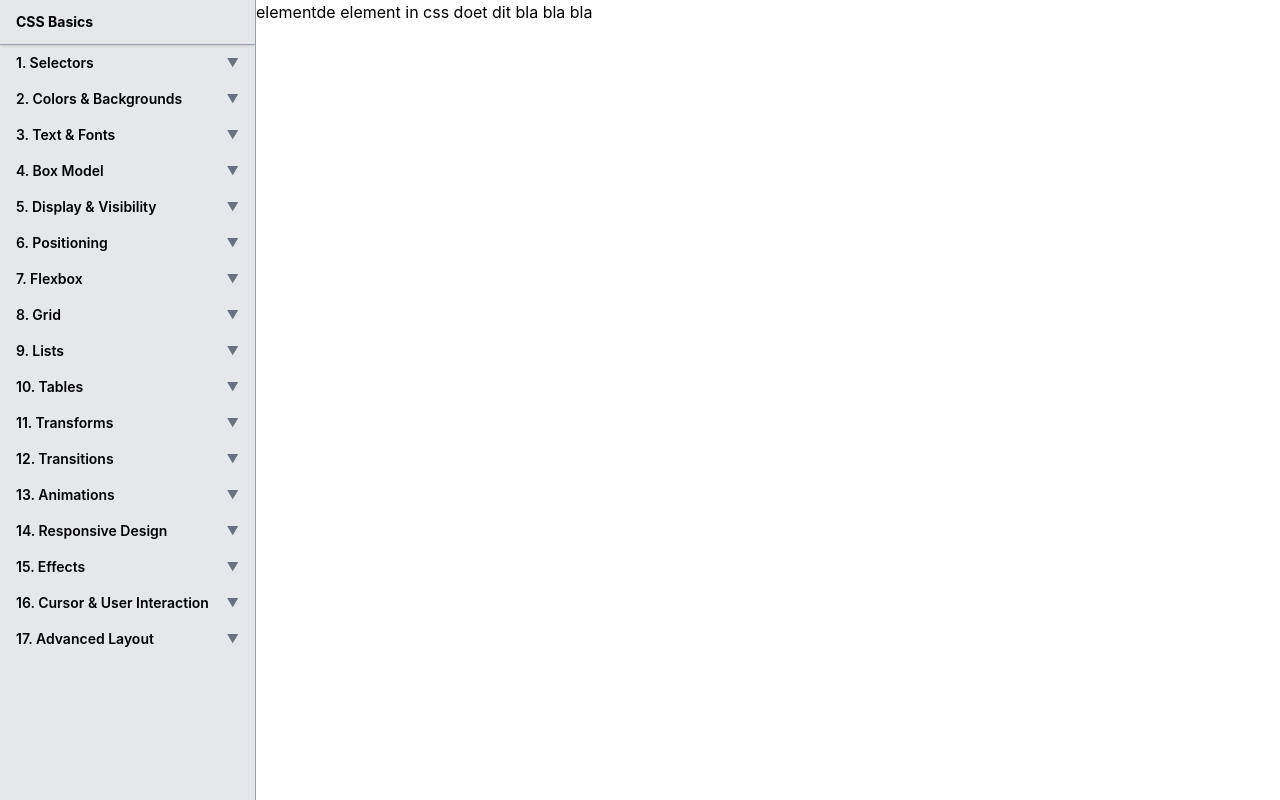
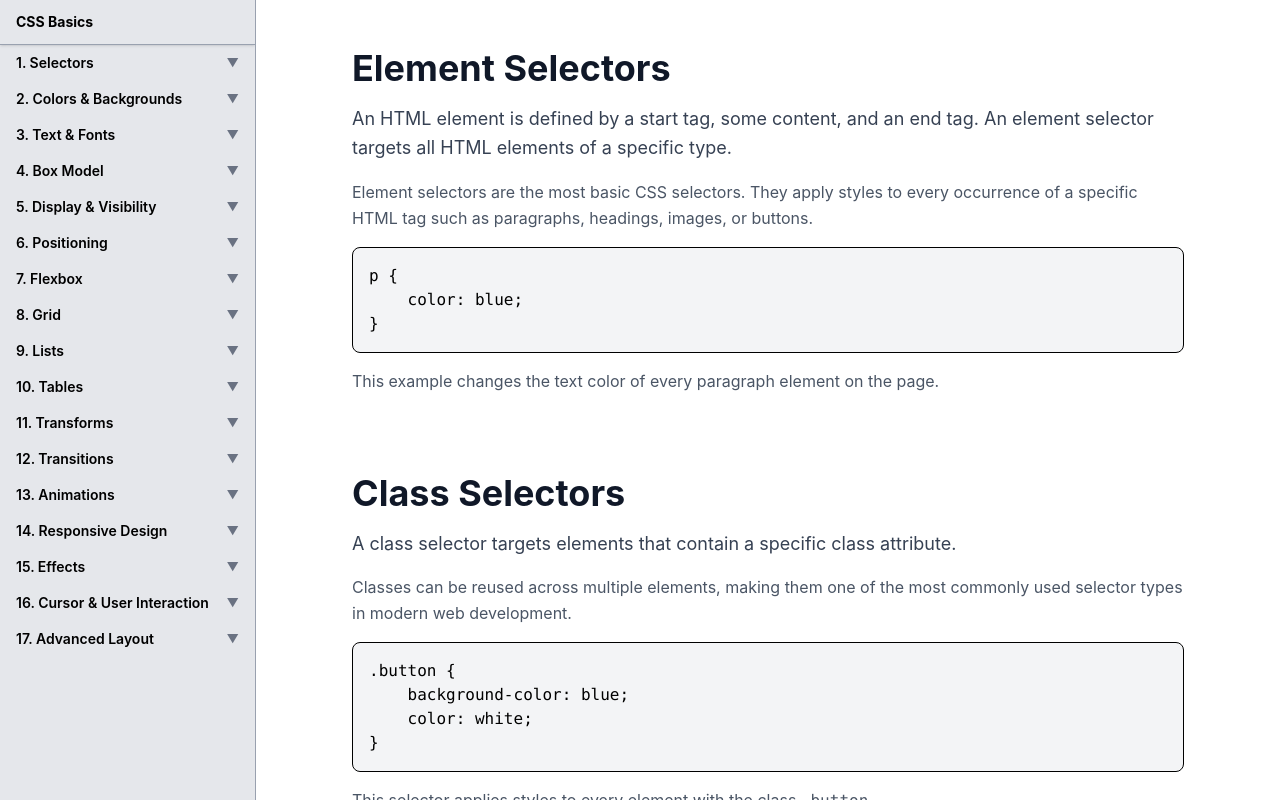
Before and after one commit to itzmitto/Svelte-project-back-to-css-basics, a SvelteKit app: page /testpage in a window 1280 px wide. Built offline with nearby package versions, Linux system fonts and the light colour scheme.

Commit message:
slug toegevoegd

```diff
--- /dev/null
+++ b/src/routes/(homepage)/content/[slug]/+page.svelte
@@ -0,0 +1,7 @@
+<script lang="ts">
+    let { data } = $props();
+
+    console.log(data);
+</script>
+
+<h1>content: {data.slug}</h1>
--- /dev/null
+++ b/src/routes/(homepage)/content/[slug]/+page.ts
@@ -0,0 +1,5 @@
+export const load = ({ params }) => {
+    return {
+        slug: params.slug
+    }
+}
--- a/src/routes/(homepage)/testpage/+page.svelte
+++ b/src/routes/(homepage)/testpage/+page.svelte
@@ -1,6 +1,181 @@
-<h1>
-    element
-</h1>
-<h2>
-    de element in css doet dit bla bla bla
-</h2>
+<main class="flex-1 overflow-y-auto bg-white">
+	<div class="max-w-4xl mx-auto px-8 py-12 space-y-20">
+
+		<!-- dit is de element -->
+		<section id="element" class="scroll-mt-20 space-y-4">
+			<h1 class="text-4xl font-bold text-gray-900">Element Selectors</h1>
+
+			<p class="text-lg text-gray-700 leading-relaxed">
+				An HTML element is defined by a start tag, some content, and an end tag.
+				An element selector targets all HTML elements of a specific type.
+			</p>
+
+			<p class="text-gray-600 leading-relaxed">
+				Element selectors are the most basic CSS selectors. They apply styles to
+				every occurrence of a specific HTML tag such as paragraphs, headings,
+				images, or buttons.
+			</p>
+
+			<div class="bg-gray-100 rounded-lg p-4 border">
+				<pre><code>p {'{'}
+	color: blue;
+{'}'}</code></pre>
+			</div>
+
+			<p class="text-gray-600">
+				This example changes the text color of every paragraph element on the page.
+			</p>
+		</section>
+
+		<!-- dit is de class -->
+		<section id="class" class="scroll-mt-20 space-y-4">
+			<h1 class="text-4xl font-bold text-gray-900">Class Selectors</h1>
+
+			<p class="text-lg text-gray-700 leading-relaxed">
+				A class selector targets elements that contain a specific class attribute.
+			</p>
+
+			<p class="text-gray-600 leading-relaxed">
+				Classes can be reused across multiple elements, making them one of the
+				most commonly used selector types in modern web development.
+			</p>
+
+			<div class="bg-gray-100 rounded-lg p-4 border">
+				<pre><code>.button {'{'}
+	background-color: blue;
+	color: white;
+{'}'}</code></pre>
+			</div>
+
+			<p class="text-gray-600">
+				This selector applies styles to every element with the class
+				<code>.button</code>.
+			</p>
+		</section>
+
+		<!-- dit is de id -->
+		<section id="id" class="scroll-mt-20 space-y-4">
+			<h1 class="text-4xl font-bold text-gray-900">ID Selectors</h1>
+
+			<p class="text-lg text-gray-700 leading-relaxed">
+				An ID selector targets a single unique element using its ID attribute.
+			</p>
+
+			<p class="text-gray-600 leading-relaxed">
+				IDs should only be used once per page. They have a higher specificity
+				than classes and element selectors.
+			</p>
+
+			<div class="bg-gray-100 rounded-lg p-4 border">
+				<pre><code>#header {'{'}
+	background-color: black;
+	color: white;
+{'}'}</code></pre>
+			</div>
+
+			<p class="text-gray-600">
+				This selector targets the element with the ID
+				<code>header</code>.
+			</p>
+		</section>
+
+		<!-- dit is de attribute selectors -->
+		<section id="attribute-selectors" class="scroll-mt-20 space-y-4">
+			<h1 class="text-4xl font-bold text-gray-900">Attribute Selectors</h1>
+
+			<p class="text-lg text-gray-700 leading-relaxed">
+				Attribute selectors target elements based on their attributes or
+				attribute values.
+			</p>
+
+			<p class="text-gray-600 leading-relaxed">
+				They allow developers to style elements without adding extra classes
+				or IDs.
+			</p>
+
+			<div class="bg-gray-100 rounded-lg p-4 border">
+				<pre><code>a[target="_blank"] {'{'}
+	color: red;
+{'}'}</code></pre>
+			</div>
+
+			<p class="text-gray-600">
+				This example styles links that open in a new browser tab.
+			</p>
+		</section>
+
+		<!-- dit is de pseudo classes -->
+		<section id="pseudo-classes" class="scroll-mt-20 space-y-4">
+			<h1 class="text-4xl font-bold text-gray-900">Pseudo-Classes</h1>
+
+			<p class="text-lg text-gray-700 leading-relaxed">
+				A pseudo-class defines a special state of an element.
+			</p>
+
+			<p class="text-gray-600 leading-relaxed">
+				Pseudo-classes are commonly used to style elements when users interact
+				with them or when they match a certain condition.
+			</p>
+
+			<div class="bg-gray-100 rounded-lg p-4 border">
+				<pre><code>button:hover {'{'}
+	background-color: green;
+{'}'}</code></pre>
+			</div>
+
+			<p class="text-gray-600">
+				The <code>:hover</code> pseudo-class applies styles when the mouse
+				pointer is over an element.
+			</p>
+
+			<div class="bg-gray-100 rounded-lg p-4 border">
+				<h3 class="font-semibold mb-2">Common Pseudo-Classes</h3>
+				<ul class="list-disc pl-6 space-y-1">
+					<li>:hover</li>
+					<li>:focus</li>
+					<li>:first-child</li>
+					<li>:last-child</li>
+					<li>:nth-child()</li>
+				</ul>
+			</div>
+		</section>
+
+		<!-- dit is de pseudo elements -->
+		<section id="pseudo-elements" class="scroll-mt-20 space-y-4">
+			<h1 class="text-4xl font-bold text-gray-900">Pseudo-Elements</h1>
+
+			<p class="text-lg text-gray-700 leading-relaxed">
+				A pseudo-element targets a specific part of an element.
+			</p>
+
+			<p class="text-gray-600 leading-relaxed">
+				Unlike pseudo-classes, pseudo-elements allow you to style portions of
+				content such as the first letter, first line, or generated content.
+			</p>
+
+			<div class="bg-gray-100 rounded-lg p-4 border">
+				<pre><code>p::first-letter {'{'}
+	font-size: 2rem;
+	color: red;
+{'}'}</code></pre>
+			</div>
+
+			<p class="text-gray-600">
+				The <code>::first-letter</code> pseudo-element styles only the first
+				letter of a paragraph.
+			</p>
+
+			<div class="bg-gray-100 border border-gray-100 rounded-lg p-4">
+				<h3 class="font-semibold mb-2">Common Pseudo-Elements</h3>
+				<ul class="list-disc pl-6 space-y-1">
+					<li>::before</li>
+					<li>::after</li>
+					<li>::first-letter</li>
+					<li>::first-line</li>
+					<li>::selection</li>
+				</ul>
+			</div>
+		</section>
+
+	</div>
+</main>
```
